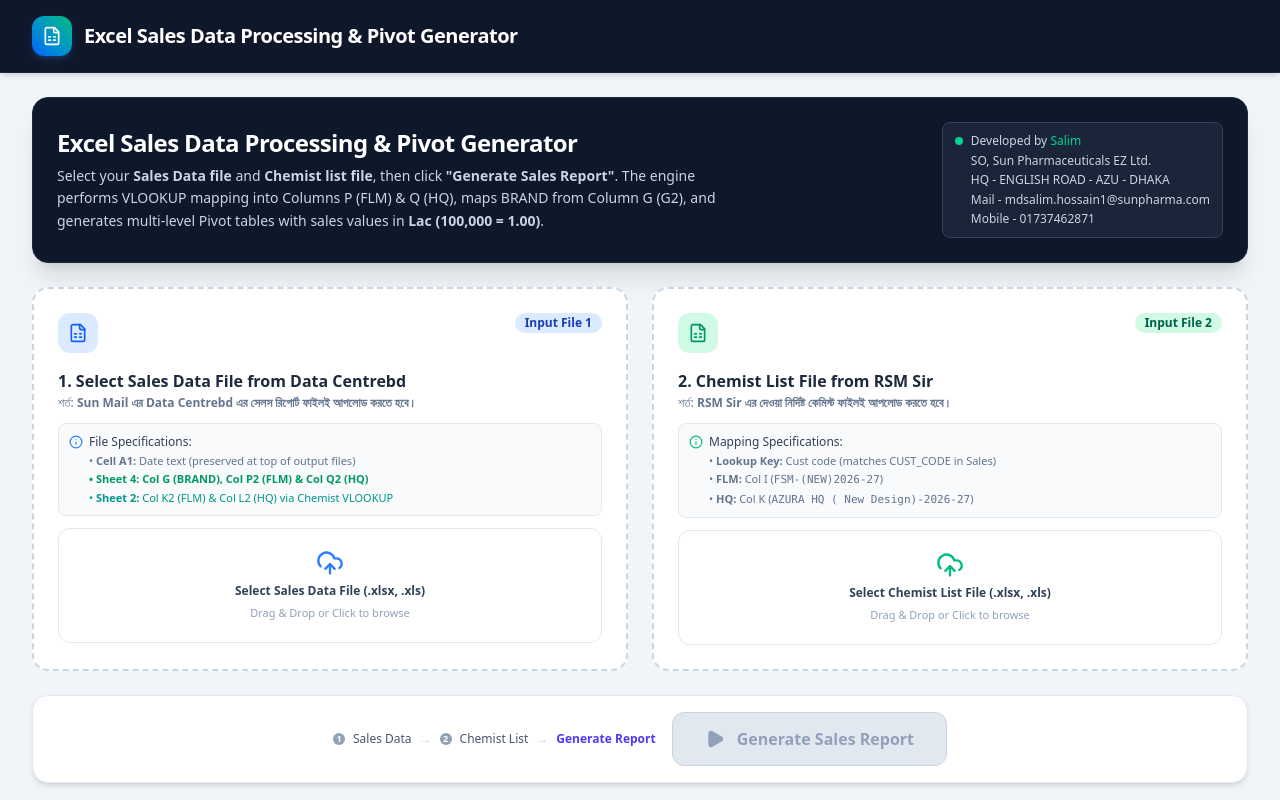
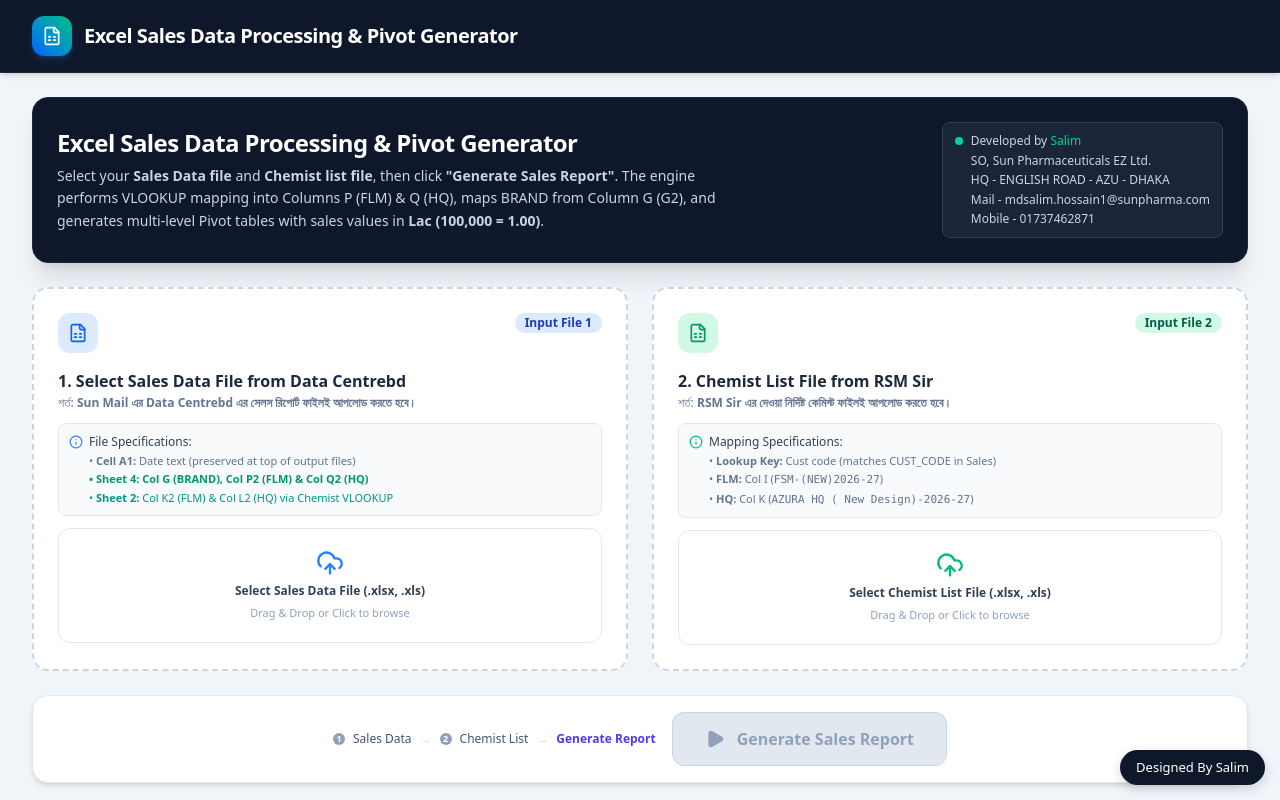
Before and after one commit to Salimbd71/SalesReport, a React (Vite) app: page / in a window 1280 px wide. Shown: the top 800 px of the page. Built offline with nearby package versions, Linux system fonts and the light colour scheme.

Commit message:
Update index.css

```diff
--- a/src/index.css
+++ b/src/index.css
@@ -1 +1,15 @@
 @import "tailwindcss";
+
+.custom-badge {
+  position: fixed;
+  bottom: 15px;
+  right: 15px;
+  background-color: #0f172a;
+  color: #ffffff;
+  padding: 8px 16px;
+  border-radius: 20px;
+  font-size: 13px;
+  font-weight: 500;
+  box-shadow: 0 4px 12px rgba(0, 0, 0, 0.15);
+  z-index: 9999;
+}
```
